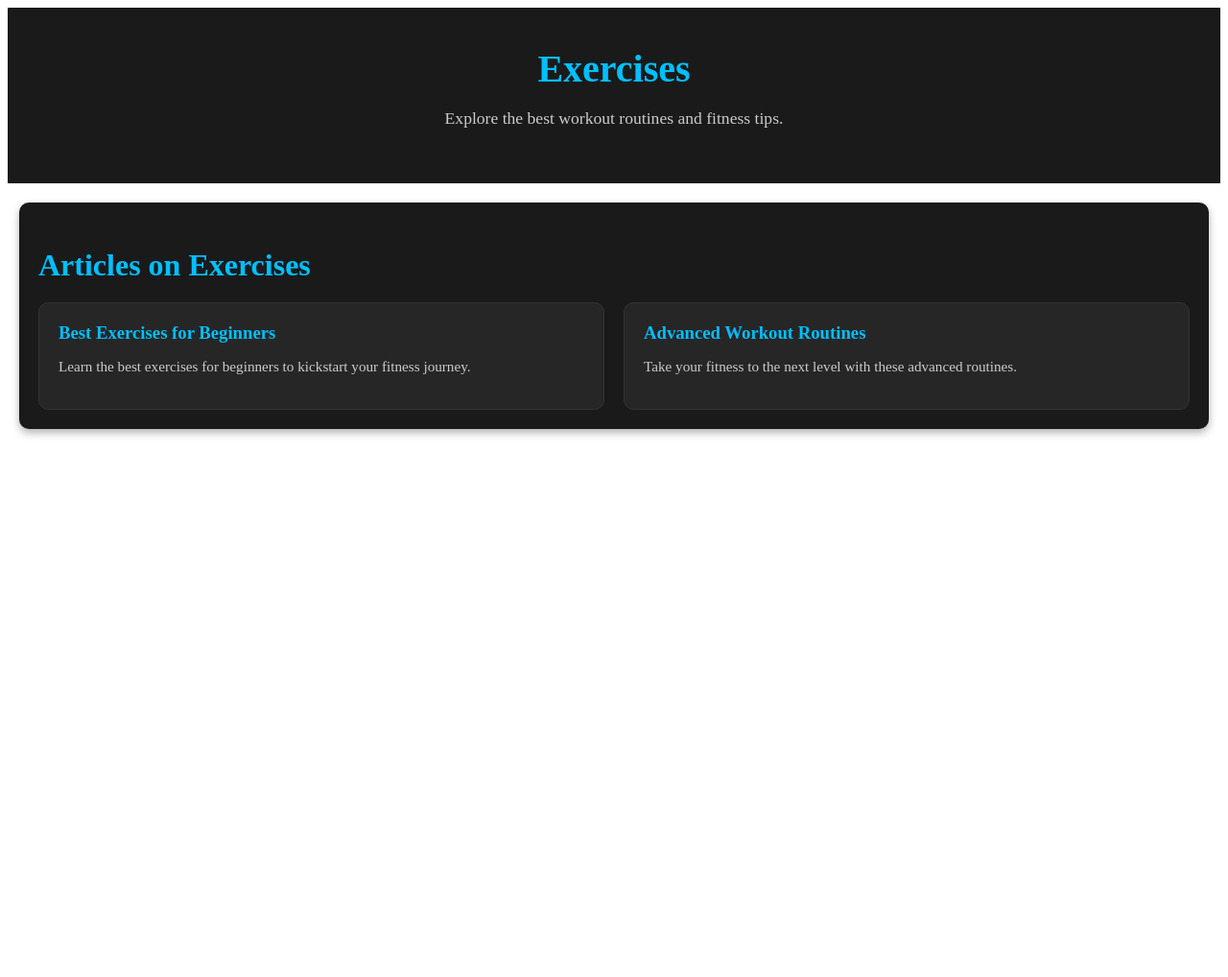
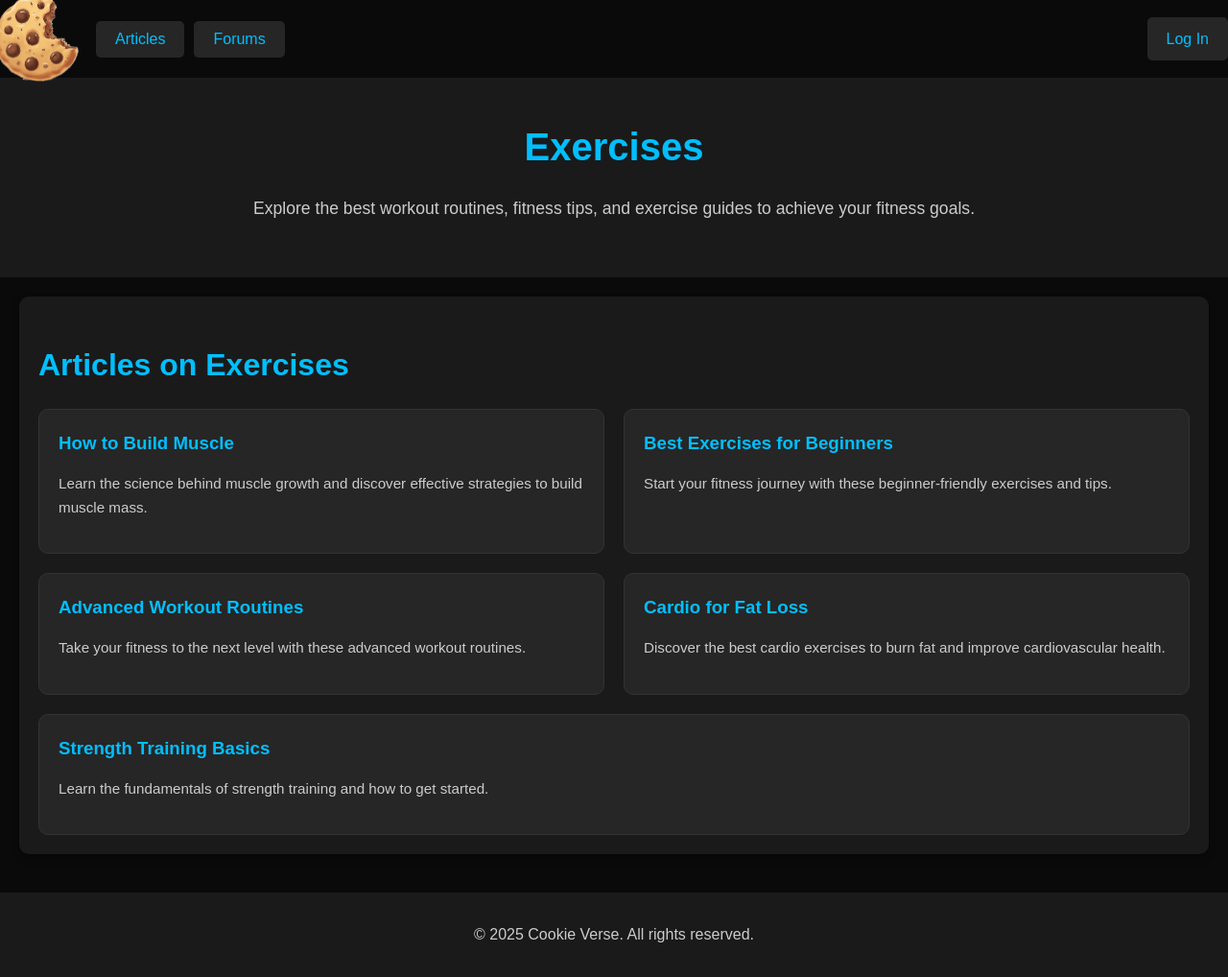
Before and after one commit to GogoManev/HackTues11-Cookie_Verse, a Django app: template backend/CookieTracker/templates/exercises.html in a window 1280 px wide. Shown: the whole page at 96% size. Before the commit the page ends 455 px from the top, so only its background shows below. Run offline with Django 5.2, Linux system fonts and the light colour scheme; the template is opened without the code that fills it, so the values that code supplies are empty.

Commit message:
articles i exersizes

```diff
--- a/backend/CookieTracker/templates/Articles.html
+++ b/backend/CookieTracker/templates/Articles.html
@@ -23,7 +23,7 @@
     <h2>Categories</h2>
     <div class="category-list">
       <div class="category-item">
-        <h3><a href="exercises.html">Exercises</a></h3>
+        <h3><a href="{% url 'exercises' %}">Exercises</a></h3>
         <p>Discover the best workout routines and fitness tips.</p>
       </div>
       <div class="category-item">
--- a/backend/CookieTracker/templates/exercises.html
+++ b/backend/CookieTracker/templates/exercises.html
@@ -1,33 +1,46 @@
-{% load static %}
+{% extends 'base.html' %}
 
-<!DOCTYPE html>
-<html lang="en">
-<head>
-  <meta charset="UTF-8">
-  <meta name="viewport" content="width=device-width, initial-scale=1.0">
-  <title>Exercises</title>
-  <link rel="stylesheet" href="styles.css">
-</head>
-<body>
+{% block content %}
   <header>
     <h1>Exercises</h1>
-    <p>Explore the best workout routines and fitness tips.</p>
+    <p>Explore the best workout routines, fitness tips, and exercise guides to achieve your fitness goals.</p>
   </header>
 
-  <section class="articles">
+  <!-- Articles List Section -->
+  <section class="articles-list">
     <h2>Articles on Exercises</h2>
     <div class="article-list">
+      <!-- Article 1: How to Build Muscle -->
       <div class="article-item">
-        <h3><a href="article4.html">Best Exercises for Beginners</a></h3>
-        <p>Learn the best exercises for beginners to kickstart your fitness journey.</p>
+        <h3><a href="{% url 'building_muscle' %}">How to Build Muscle</a></h3>
+        <p>Learn the science behind muscle growth and discover effective strategies to build muscle mass.</p>
       </div>
+
+      <!-- Article 2: Best Exercises for Beginners -->
       <div class="article-item">
-        <h3><a href="article5.html">Advanced Workout Routines</a></h3>
-        <p>Take your fitness to the next level with these advanced routines.</p>
+        <h3><a href="beginners-exercises.html">Best Exercises for Beginners</a></h3>
+        <p>Start your fitness journey with these beginner-friendly exercises and tips.</p>
       </div>
+
+      <!-- Article 3: Advanced Workout Routines -->
+      <div class="article-item">
+        <h3><a href="advanced-workouts.html">Advanced Workout Routines</a></h3>
+        <p>Take your fitness to the next level with these advanced workout routines.</p>
+      </div>
+
+      <!-- Article 4: Cardio for Fat Loss -->
+      <div class="article-item">
+        <h3><a href="cardio-fat-loss.html">Cardio for Fat Loss</a></h3>
+        <p>Discover the best cardio exercises to burn fat and improve cardiovascular health.</p>
+      </div>
+
+      <!-- Article 5: Strength Training Basics -->
+      <div class="article-item">
+        <h3><a href="strength-training.html">Strength Training Basics</a></h3>
+        <p>Learn the fundamentals of strength training and how to get started.</p>
+      </div>
+
       <!-- Add more articles as needed -->
     </div>
   </section>
-
-</body>
-</html>
+{% endblock content %}
```
